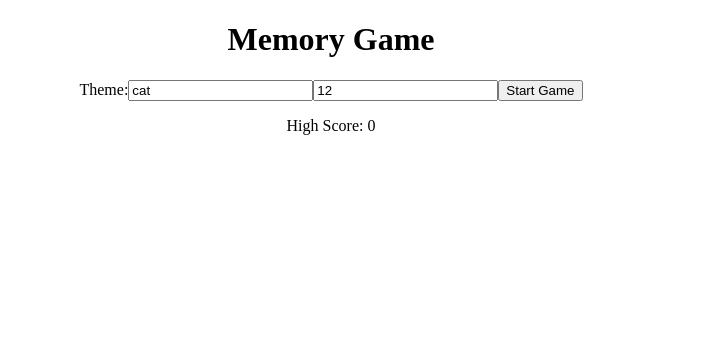
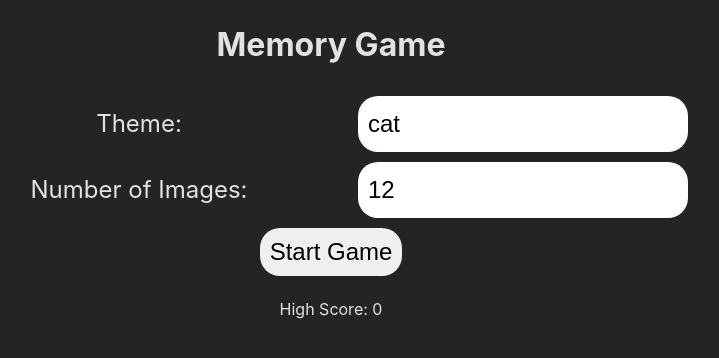
Before and after one commit to AmbiAngel/memory-game-react, a React (Vite) app: page / in a window 1280 px wide. Shown: the top 358 px of the page, without its empty margins (309-1028 px from the left). Built offline with nearby package versions, Linux system fonts and the light colour scheme.

Commit message:
revamp input section stying. add default react styling of :root.

```diff
--- a/src/App.css
+++ b/src/App.css
@@ -42,6 +42,22 @@
   color: #888;
 }
 */
+:root {
+  font-family: Inter, system-ui, Avenir, Helvetica, Arial, sans-serif;
+  line-height: 1.5;
+  font-weight: 400;
+
+  color-scheme: light dark;
+  color: rgba(255, 255, 255, 0.87);
+  background-color: #242424;
+
+  font-synthesis: none;
+  text-rendering: optimizeLegibility;
+  -webkit-font-smoothing: antialiased;
+  -moz-osx-font-smoothing: grayscale;
+  -webkit-text-size-adjust: 100%;
+}
+
 *{
   box-sizing: content-box;
 }
@@ -51,6 +67,30 @@ body{
   text-align: center;
 }
 
+.inputs-container{
+  display: grid;
+  grid-template-columns: 1fr 1fr;
+  margin: 0 20%;
+}
+
+.inputs-container > label, .inputs-container > input, .inputs-container > button {
+  font-size: 1.5rem;
+  border-radius: 20px;
+  margin: 5px auto;
+  border: none;
+
+  padding: 10px;
+}
+
+.inputs-container > button {
+  grid-column: span 2;
+  border: none
+
+}
+
+.inputs-container > button:hover{
+  background-color: rgb(56, 119, 212);
+}
 .card{
   width: 100%;
   height: 100%;
--- a/src/App.jsx
+++ b/src/App.jsx
@@ -14,17 +14,21 @@ function App() {
   const [highScore, setHighScore] = useState(0);
 
 
-  function toggleGameState(){
+  function toggleGameState(e){
+    event.preventDefault();
     gameState ? setGameState(false) : setGameState(true)
   }
 
   return (
     <>
       <h1>Memory Game</h1>
-      <label htmlFor="theme-input">Theme:</label>
-      <input id="theme-input" value={themeInput} onChange={(e)=>{setThemeInput(e.target.value)}} disabled={gameState}></input>
-      <input id="numOfImgs-input" value={numOfImgs} onChange={(e)=>{setNumOfImgs(e.target.value)}} disabled={gameState}></input>
-      <button onClick={toggleGameState}>{gameState ? "End Game" : "Start Game"}</button>
+      <form action="" className="inputs-container">
+        <label htmlFor="theme-input">Theme:</label>
+        <input id="theme-input" value={themeInput} onChange={(e)=>{setThemeInput(e.target.value)}} disabled={gameState}></input>
+        <label htmlFor="numOfImgs-input">Number of Images:</label>
+        <input id="numOfImgs-input" value={numOfImgs} onChange={(e)=>{setNumOfImgs(e.target.value)}} disabled={gameState}></input>
+        <button onClick={toggleGameState}>{gameState ? "End Game" : "Start Game"}</button>
+      </form>
       <p>High Score: {highScore}</p>
       {(gameState) && <TheGame theme={themeInput} limit={numOfImgs} setHighScore={setHighScore} highScore={highScore}></TheGame>}
     </>
```
